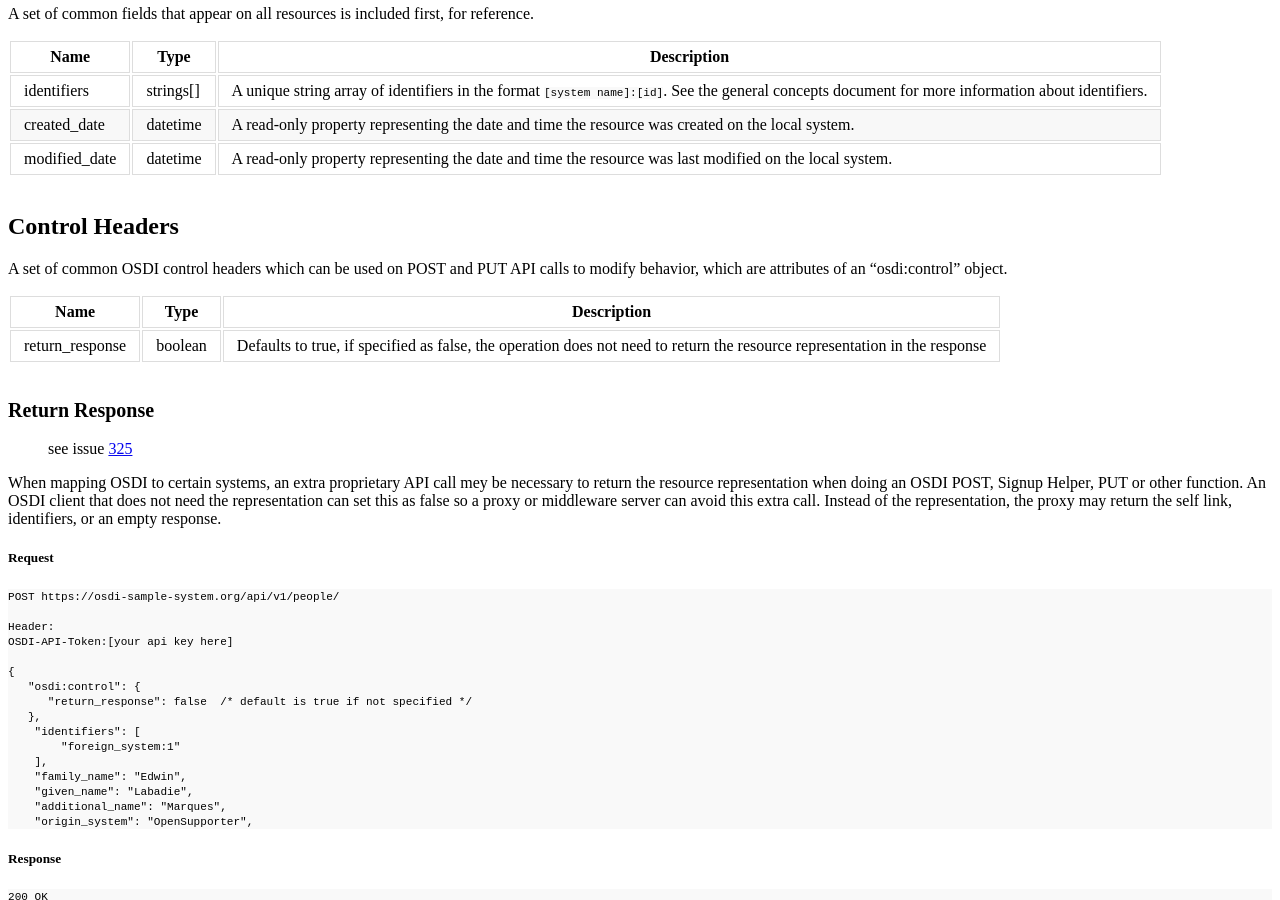
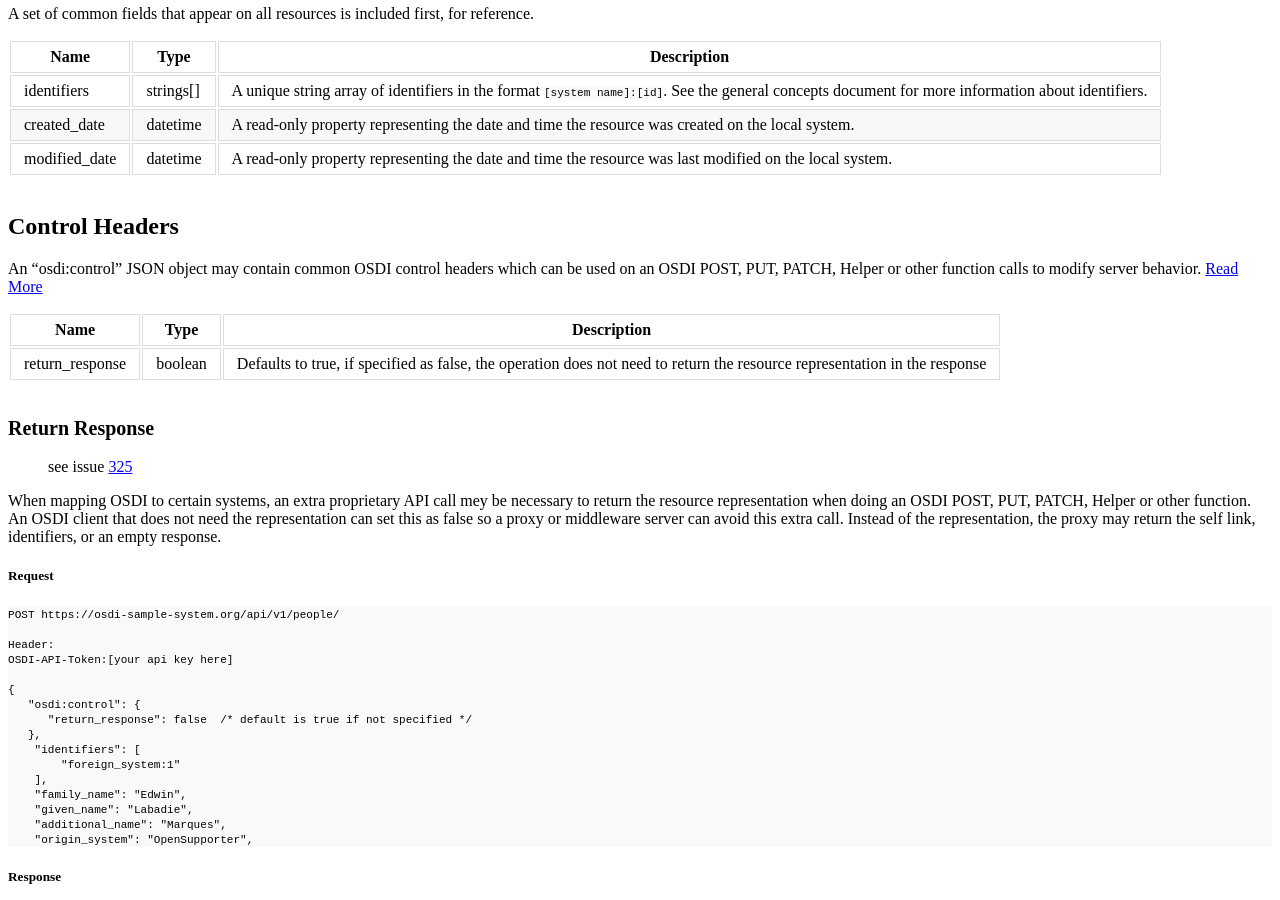
Before and after one commit to opensupporter/osdi-docs, a Jekyll site: the page built from README.md, in a window 1280 px wide and 900 px high, scrolled down 10305 px. Built offline with Jekyll 4.4.1, drawn with Linux system fonts in a browser that asks for light colours; a style sheet for code colours, icons or effects is not loaded.

Commit message:
clarify language and formatting

```diff
--- a/_includes/control_headers.md
+++ b/_includes/control_headers.md
@@ -1,6 +1,6 @@
 ### Control Headers
 
-A set of common OSDI control headers which can be used on POST and PUT API calls to modify behavior, which are attributes of an "osdi:control" object.
+An "osdi:control" JSON object may contain common OSDI control headers which can be used on an OSDI POST, PUT, PATCH, Helper or other function calls to modify server behavior. [Read More]({{ site.baseurl }}/#control-headers)
 
 |Name               |Type       |Description
 |-------------------|-----------|------------
--- a/_includes/control_headers_readme.md
+++ b/_includes/control_headers_readme.md
@@ -2,7 +2,7 @@
 
 > see issue [325](https://github.com/opensupporter/osdi-docs/issues/325)
 
-When mapping OSDI to certain systems, an extra proprietary API call mey be necessary to return the resource representation when doing an OSDI POST, Signup Helper, PUT or other function.  An OSDI client that does not need the representation can set this as false so a proxy or middleware server can avoid this extra call.  Instead of the representation, the proxy may return the self link, identifiers, or an empty response.
+When mapping OSDI to certain systems, an extra proprietary API call mey be necessary to return the resource representation when doing an OSDI POST, PUT, PATCH, Helper or other function.  An OSDI client that does not need the representation can set this as false so a proxy or middleware server can avoid this extra call.  Instead of the representation, the proxy may return the self link, identifiers, or an empty response.
 
 ##### Request
 
```
